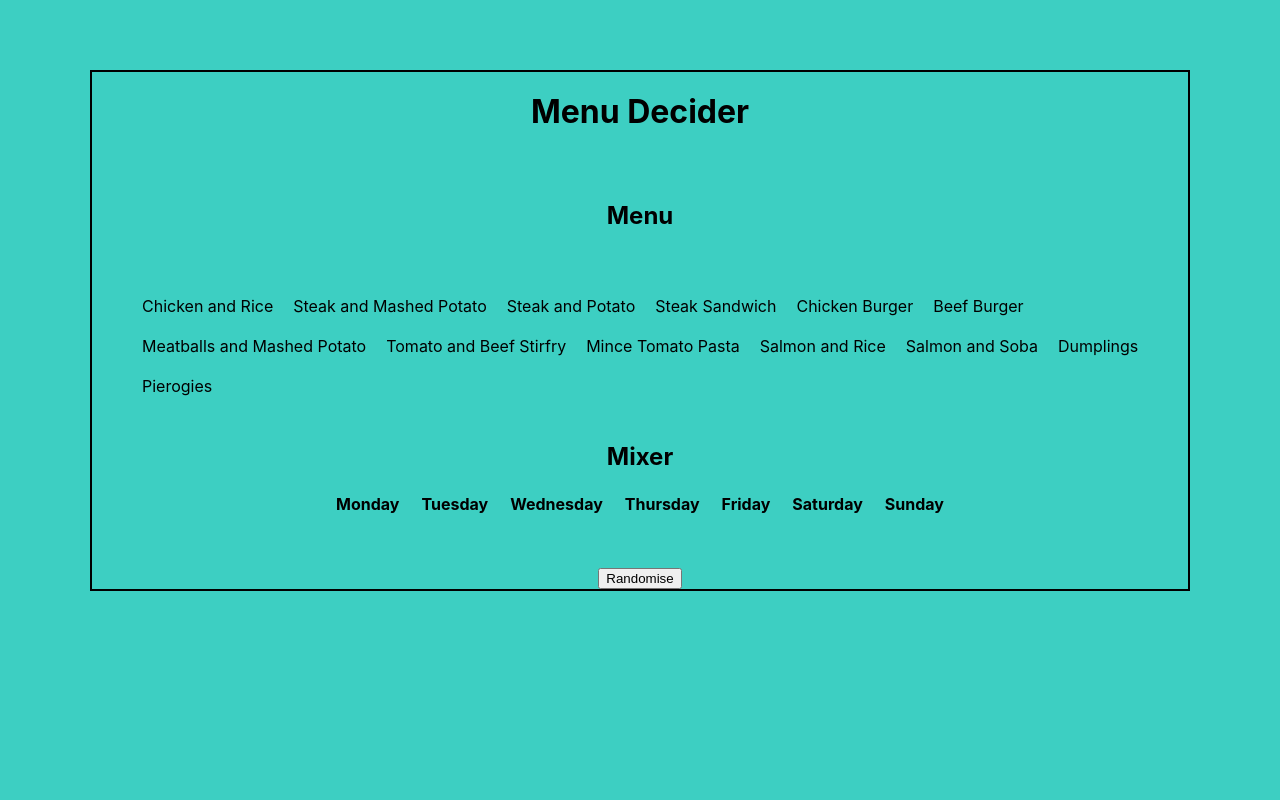
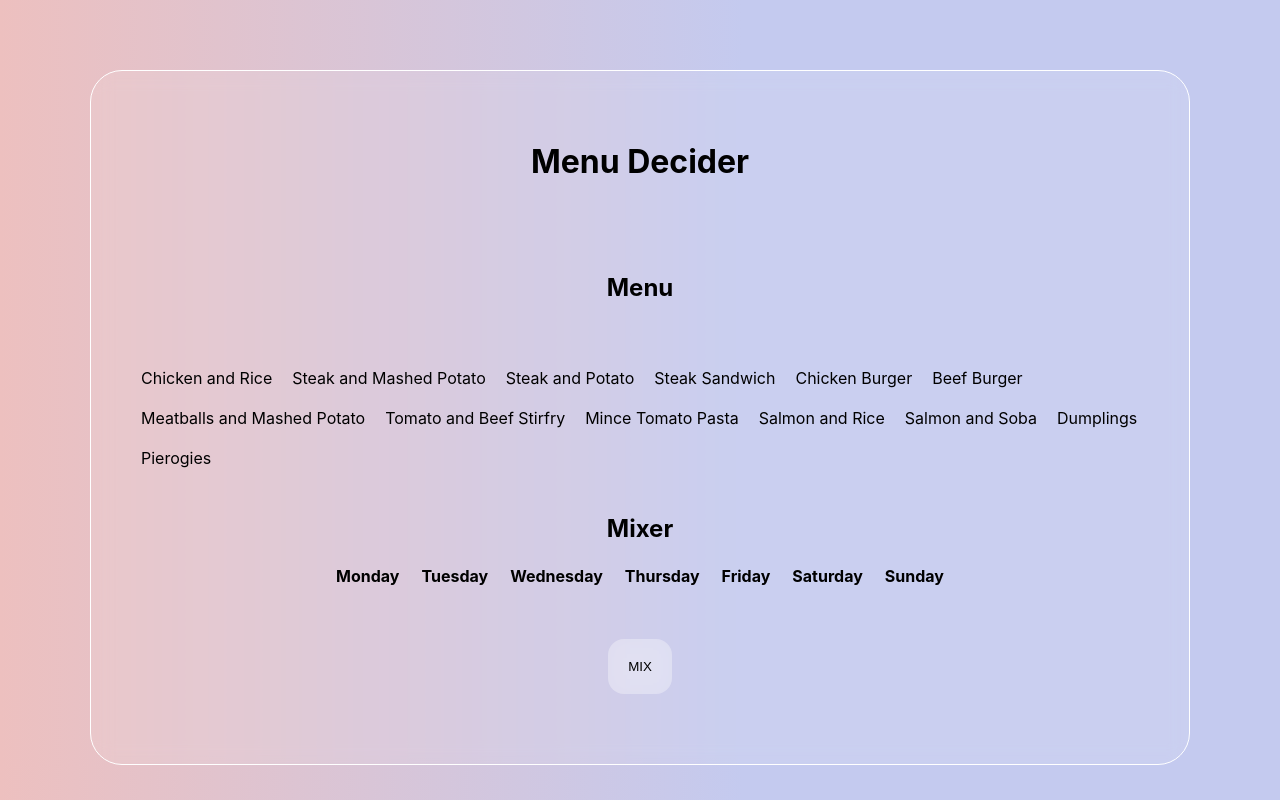
Before and after one commit to donnyha/portfolio, a React (Create React App) app in the folder menu/: page / in a window 1280 px wide. Built offline with nearby package versions, Linux system fonts and the light colour scheme.

Commit message:
glassmorphism applied

```diff
--- a/menu/src/App.js
+++ b/menu/src/App.js
@@ -77,7 +77,7 @@ class App extends React.Component
 
                     {/* Button */}
                     <div className="button">
-                        <button id="mix" onClick={this.handleClick}>Randomise</button>
+                        <button id="mix" onClick={this.handleClick}>MIX</button>
                     </div>
                 </div>
             </div>
--- a/menu/src/styles/App.css
+++ b/menu/src/styles/App.css
@@ -1,7 +1,7 @@
 h1 {
   text-align: center;
-  margin-top: 20px;
-  margin-bottom: 50px;
+  padding-top: 50px;
+  padding-bottom: 50px;
 }
 
 #wrapper {
@@ -10,7 +10,17 @@ h1 {
   margin-top: 70px;
   margin-left: auto;
   margin-right: auto;
-  border: 2px solid #000;
+
+  background: rgba(255, 255, 255, 0.1);
+  border: 1px solid #fff;
+  backdrop-filter: blur(10px);
+  -webkit-backdrop-filter: blur(10px);
+  border-radius: 2rem;
+  transition: 0.3s ease-in-out;
+}
+
+#wrapper:hover {
+  background: rgba(255, 255, 255, 0.3);
 }
 
 .container {
@@ -48,4 +58,19 @@ td {
 
 .button {
   text-align: center;
+  margin-bottom: 20px;
 }
+
+button {
+  background: rgba(255, 255, 255, 0.3);
+  backdrop-filter: blur(10px);
+  border: #fff;
+  border-radius: 1rem;
+  padding: 20px;
+  transition: 0.3s ease-in-out;
+  margin-bottom: 50px;
+}
+
+button:hover {
+  background: rgba(255, 255, 255, 0.9);
+}
--- a/menu/src/styles/index.css
+++ b/menu/src/styles/index.css
@@ -11,7 +11,9 @@ body {
   -webkit-font-smoothing: antialiased;
   -moz-osx-font-smoothing: grayscale;
 
-  background-color: #3dcfc2;
+  /* background-color: #3dcfc2; */
+  /* background: linear-gradient(90deg, #3dcfc2 0, #2baea2 58%); */
+  background: linear-gradient(90deg, #edc0bf 0, #c4caef 58%);
 }
 
 code {
```
